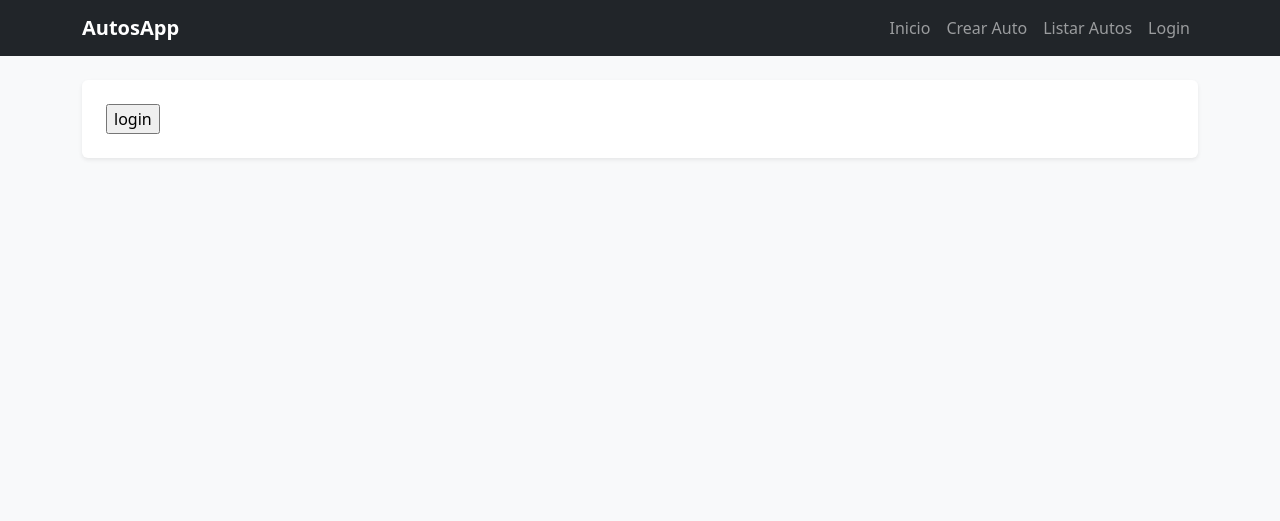
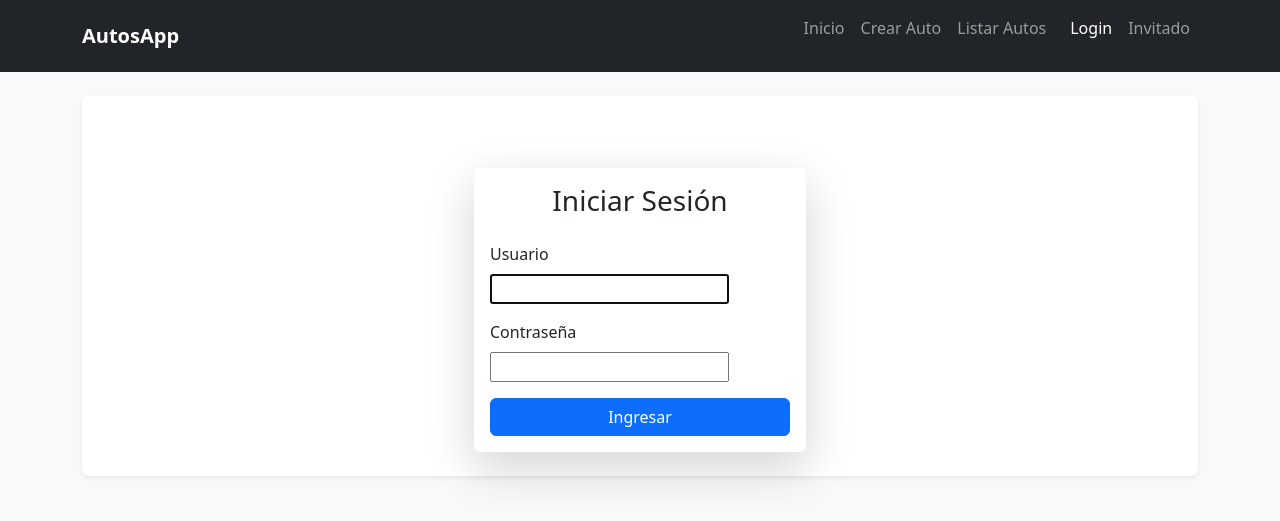
Before and after one commit to lucianoleone/20251104, a Django app: page /usuarios/login/ in a window 1280 px wide. Shown: the top 521 px of the page. Run offline with Django 5.2, Linux system fonts and the light colour scheme.

Commit message:
version ultima clase

```diff
--- a/20251104/templates/base.html
+++ b/20251104/templates/base.html
@@ -33,9 +33,25 @@
                     <li class="nav-item">
                         <a class="nav-link" href="{% url 'listar_autos' %}">Listar Autos</a>
                     </li>
-                    <li class="nav-item">
-                        <a class="nav-link" href="{% url 'login' %}">Login</a>
-                    </li>
+                    {% if request.user.is_authenticated %}
+                        <li class="nav-item">
+                            <p class="nav-link">Hola, {{ request.user.username }}</p>
+                        </li>
+                        <li class="nav-item">
+                            <form action="{% url 'logout' %}" method="POST">
+                                {% csrf_token %}
+                                <button type="submit" class="btn btn-danger">Cerrar sesión</button>
+                            </form>
+                        </li>
+                    {% else %}
+                        <li class="nav-item">
+                            <a class="btn btn-success nav-link text-white ms-2" href="{% url 'login' %}">Login</a>
+                        </li>
+                        <li>
+                            <p class="nav-link">Invitado</p>
+                        </li>
+                    {% endif %}
+
                 </ul>
             </div>
         </div>
--- a/20251104/usuarios/templates/login.html
+++ b/20251104/usuarios/templates/login.html
@@ -1,9 +1,48 @@
 {% extends "base.html" %}
 {% block titulo %}Login{% endblock titulo %}
+
 {% block contenido %}
-    <form action="{% url 'login'  %}" method='POST'>
-        {% csrf_token %}
-        {{ formulario}}
-        <input type="submit" name="login" value="login">
-    </form>
+
+<div class="container mt-5">
+    <div class="row justify-content-center">
+        <div class="col-md-4">
+
+            <div class="card shadow-lg border-0">
+                <div class="card-body">
+
+                    <h3 class="text-center mb-4">Iniciar Sesión</h3>
+
+                    <form action="{% url 'login' %}" method="POST">
+                        {% csrf_token %}
+
+                        <!-- Username -->
+                        <div class="mb-3">
+                            <label for="{{ formulario.username.id_for_label }}" class="form-label">
+                                Usuario
+                            </label>
+                            {{ formulario.username }}
+                        </div>
+
+                        <!-- Password -->
+                        <div class="mb-3">
+                            <label for="{{ formulario.password.id_for_label }}" class="form-label">
+                                Contraseña
+                            </label>
+                            {{ formulario.password }}
+                        </div>
+
+                        <div class="d-grid mt-3">
+                            <button type="submit" class="btn btn-primary">
+                                Ingresar
+                            </button>
+                        </div>
+                    </form>
+
+                </div>
+            </div>
+
+        </div>
+    </div>
+</div>
+
 {% endblock contenido %}
--- /dev/null
+++ b/20251104/usuarios/templates/logout.html
@@ -0,0 +1,5 @@
+{% extends "base.html" %}
+{% block titulo %} Cerrar Sesion {% endblock titulo %}
+{% block contenido %}
+    <h1>Cerraste sesion correctamente</h1>
+{% endblock contenido %}
--- a/20251104/usuarios/urls.py
+++ b/20251104/usuarios/urls.py
@@ -1,9 +1,11 @@
 from django.urls import path
 from django.contrib import admin
-from usuarios.views import login, logout, register
+from usuarios.views import login, register
+from django.contrib.auth.views import LogoutView
+
 urlpatterns = [
     path('admin/', admin.site.urls),
-    path('login/',login, name='login'),
-    path('logout/',logout, name='logout'),
-    path('register/',register, name='register')
+    path('login/', login, name='login'),
+    path('logout/', LogoutView.as_view(template_name='logout.html'), name='logout'),
+    path('register/', register, name='register'),
 ]
--- a/20251104/usuarios/views.py
+++ b/20251104/usuarios/views.py
@@ -1,5 +1,6 @@
 from django.shortcuts import render, redirect
 from django.contrib.auth.forms import AuthenticationForm
+from django.contrib.auth import login as auth_login
 
 
 from inicio.models import Auto
@@ -9,8 +10,17 @@ from django.urls import reverse_lazy
 # Create your views here.
 
 def login(request):
-    formulario =AuthenticationForm()  # Aquí iría la lógica para manejar el formulario de login
-    return render(request, 'login.html',{formulario:'formulario'})
+    if request.method == 'POST':
+        formulario = AuthenticationForm(request, data=request.POST)
+        if formulario.is_valid(): #en la validacion ya hace el chequeo de la existencia del usuario y todo lo necesario para saber que le usuario es valido
+            usuario = formulario.get_user()
+            #logueamos al usuario
+            auth_login(request, usuario)
+            return redirect('inicio')
+    else:
+        formulario = AuthenticationForm()
+    return render(request, 'login.html', {"formulario": formulario})
+
 def logout(request):
     return render(request, 'usuarios/logout.html')
 def register(request):
```
Also changed, not shown: 20251104/db.sqlite3.
